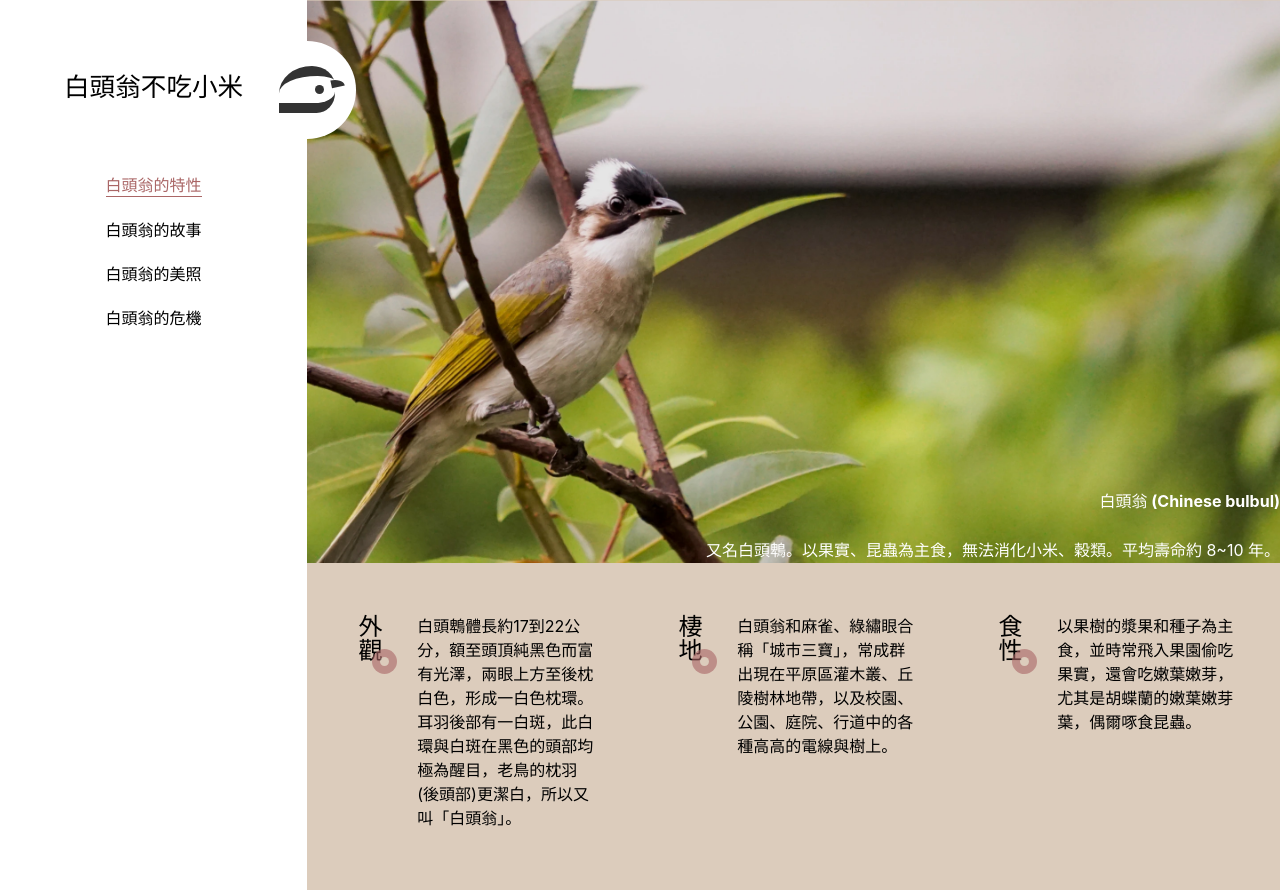
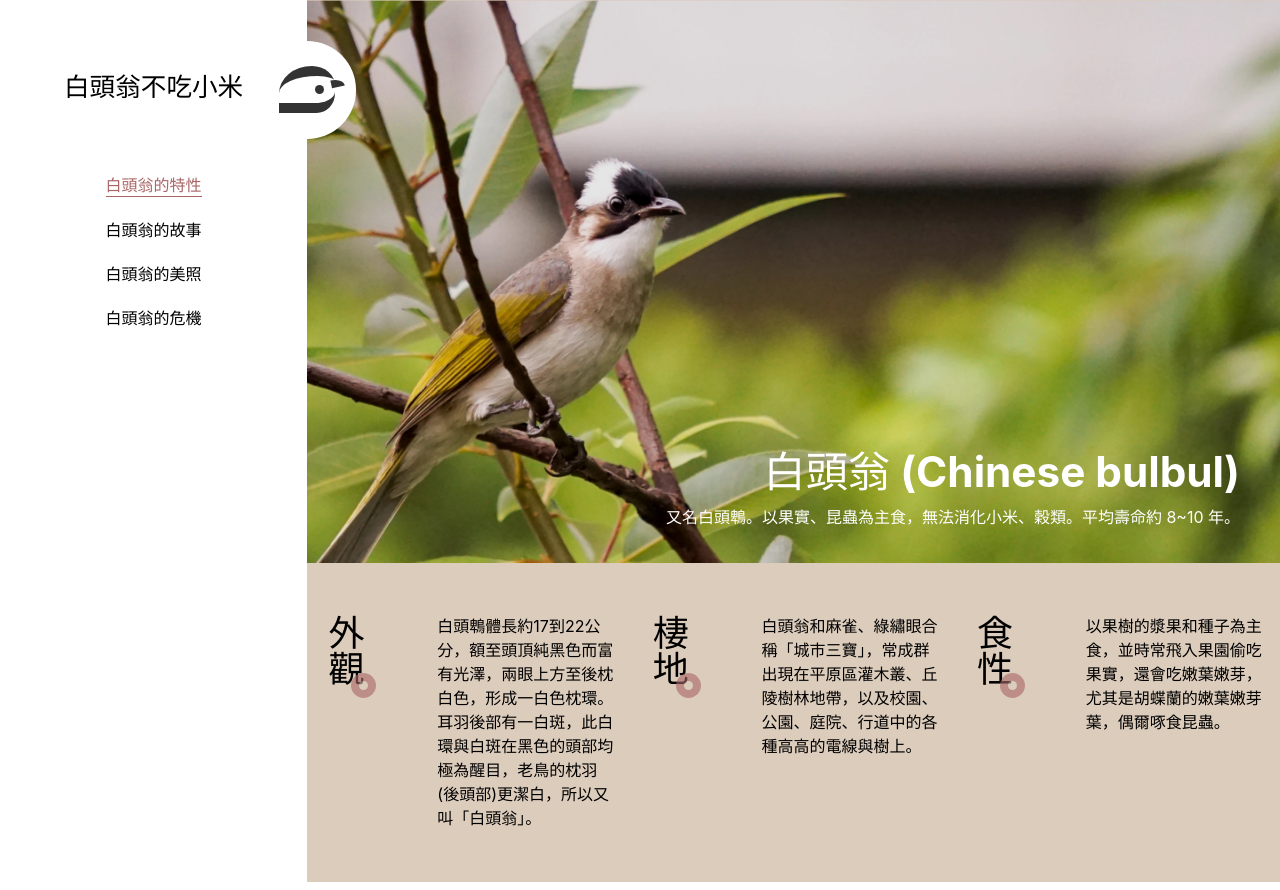
Before and after one commit to EdgarYang791203/css-layout-demo, a Vue app: page / in a window 1280 px wide. Built offline with nearby package versions, Linux system fonts and the light colour scheme.

Commit message:
pc ui fixed

```diff
--- a/src/App.vue
+++ b/src/App.vue
@@ -73,13 +73,17 @@ const cards = ref([
         </li>
       </ul>
     </div>
-    <div class="content">
+    <div class="content lg:min-h-screen">
       <div
         :style="{ backgroundImage: `url(${Banner})` }"
         class="w-full xl:h-[634px] h-[44vw] bg-cover flex justify-end items-end"
       >
-        <div class="text-white text-right xl:pr-[44.75px] xl:pb-[36.85px]">
-          <h1 class="font-bold xl:text-5xl lg:leading-[65px] pb-[4px]">
+        <div
+          class="text-white text-right xl:pr-[45px] xl:pb-[37px] lg:pr-[3.125vw] lg:pb-[2.6vw]"
+        >
+          <h1
+            class="font-bold xl:text-5xl lg:text-[3.3vw] xl:leading-[65px] lg:leading-[4.5vw] pb-[4px]"
+          >
             白頭翁 (Chinese bulbul)
           </h1>
           <p class="xl:text-lg lg:leading-[25px]">
@@ -89,14 +93,14 @@ const cards = ref([
         </div>
       </div>
       <div
-        class="w-full xl:h-[367.15px] xl:pt-[58.15px] xl:px-[50.74px] lg:h-[25.5vw] lg:pt-[4vw] lg:px-[3.5vw] flex justify-between"
+        class="w-full xl:h-[367.15px] xl:pt-[58.15px] xl:px-[50.74px] xl-pb-0 lg:h-auto lg:py-[4vw] lg:px-0 flex xl:justify-between lg:justify-around"
       >
         <div
           v-for="card in cards"
           :key="card.title"
-          class="xl:w-[278.51px] lg:w-[19vw] flex justify-between items-start"
+          class="xl:w-[278.51px] lg:w-[30%] flex justify-between items-start"
         >
-          <h3 class="card-title font-bold xl:text-4xl lg:text-2xl relative">
+          <h3 class="card-title font-bold text-4xl relative">
             <span>{{ card.title }}</span>
             <div
               class="absolute z-10 right-[-13px] bottom-[-12px] w-[25px] h-[25px] opacity-60"
```
